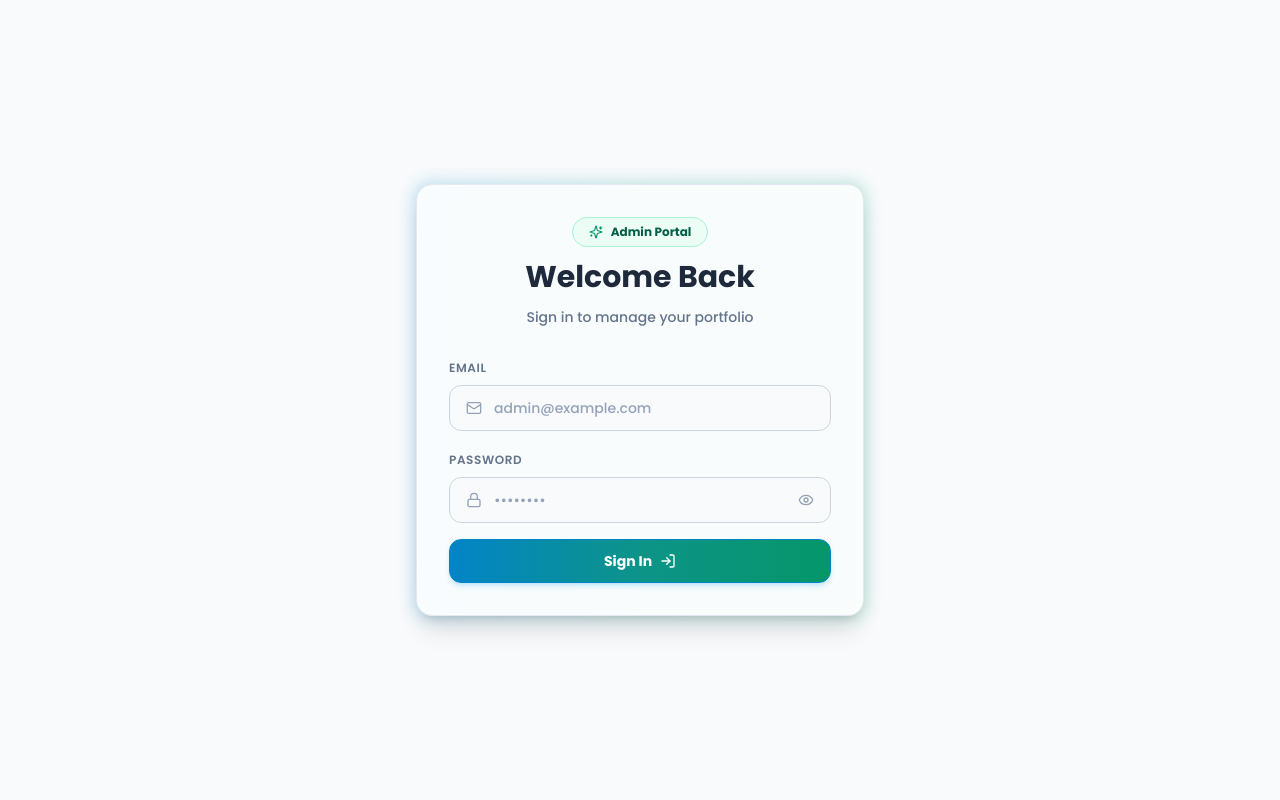
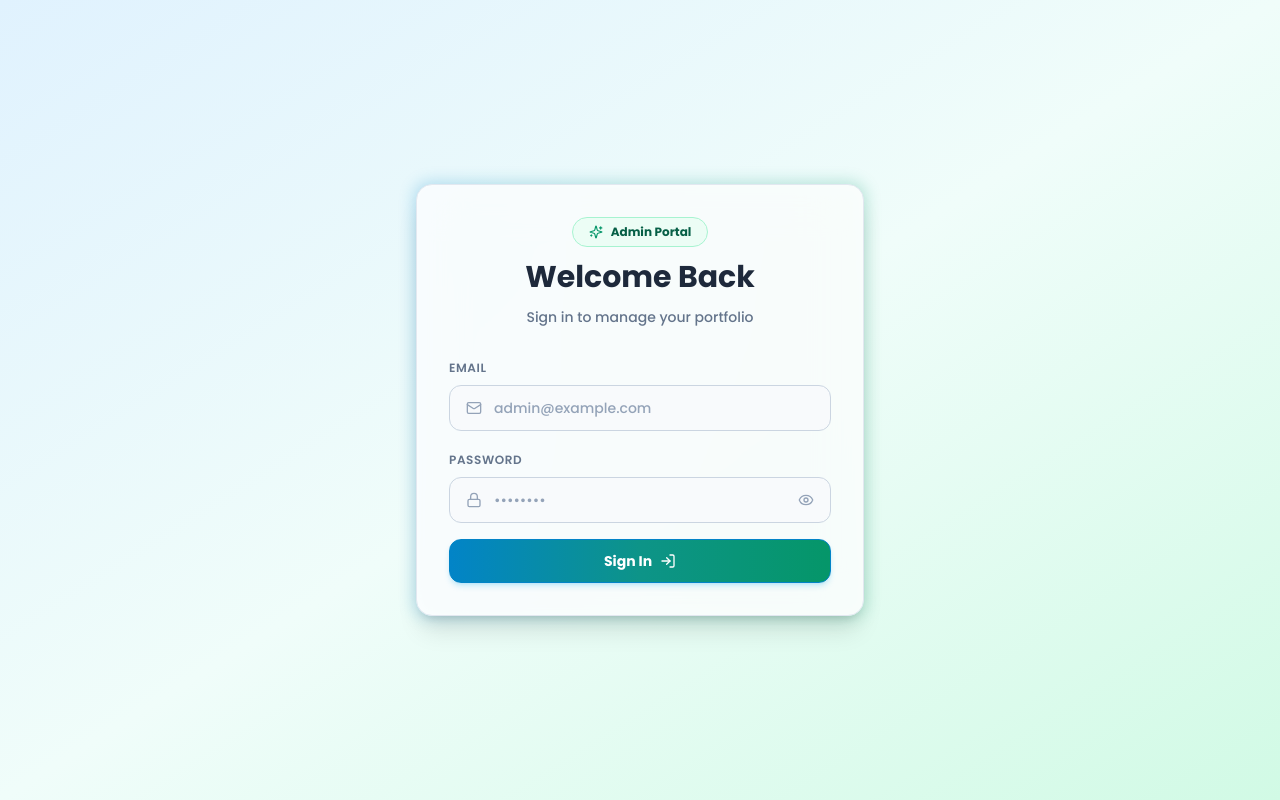
Before and after one commit to bilker29/Portofolio_V5, a React (Vite) app: page /login in a window 1280 px wide. Built offline with nearby package versions, Linux system fonts and the light colour scheme.

Commit message:
style: enhance background theme with vibrant light sky blue and emerald green gradient mesh

```diff
--- a/src/Pages/Dashboard.jsx
+++ b/src/Pages/Dashboard.jsx
@@ -104,7 +104,7 @@ export default function Dashboard() {
   );
 
   return (
-    <div className="flex text-slate-800 bg-slate-50" style={{ height: "100dvh" }}>
+    <div className="flex text-slate-800 bg-gradient-to-br from-sky-50 via-teal-50/60 to-emerald-50" style={{ height: "100dvh" }}>
       {/* Mobile overlay */}
       {sidebarOpen && (
         <div
@@ -115,7 +115,7 @@ export default function Dashboard() {
 
       {/* Sidebar - desktop: sticky, tinggi 100dvh */}
       <aside
-        className="hidden lg:flex w-60 shrink-0 flex-col border-r border-slate-200 bg-white/90 backdrop-blur-xl"
+        className="hidden lg:flex w-60 shrink-0 flex-col border-r border-sky-200/60 bg-white/90 backdrop-blur-xl shadow-sm"
         style={{ height: "100dvh", position: "sticky", top: 0 }}
       >
         <SidebarContent />
@@ -123,7 +123,7 @@ export default function Dashboard() {
 
       {/* Sidebar - mobile drawer */}
       <aside
-        className={`fixed inset-y-0 left-0 z-30 w-60 flex flex-col border-r border-slate-200 bg-white backdrop-blur-xl transition-transform duration-300 lg:hidden ${
+        className={`fixed inset-y-0 left-0 z-30 w-60 flex flex-col border-r border-sky-200/60 bg-white backdrop-blur-xl transition-transform duration-300 lg:hidden ${
           sidebarOpen ? "translate-x-0" : "-translate-x-full"
         }`}
       >
@@ -131,7 +131,7 @@ export default function Dashboard() {
       </aside>
 
       {/* Main area */}
-      <div className="flex-1 flex flex-col min-w-0 min-h-0 bg-slate-50">
+      <div className="flex-1 flex flex-col min-w-0 min-h-0 bg-transparent">
         {/* Mobile topbar */}
         <div className="lg:hidden flex items-center gap-3 px-4 py-3 border-b border-slate-200 bg-white/90 backdrop-blur-xl shrink-0">
           <button
--- a/src/Pages/Login.jsx
+++ b/src/Pages/Login.jsx
@@ -39,7 +39,7 @@ export default function Login() {
   };
 
   return (
-    <div className="min-h-screen flex items-center justify-center px-4 bg-slate-50">
+    <div className="min-h-screen flex items-center justify-center px-4 bg-gradient-to-br from-sky-100 via-teal-50 to-emerald-100 relative overflow-hidden">
       <div className="w-full max-w-md">
         <div className="relative group">
           <div className="absolute -inset-0.5 bg-gradient-to-r from-[#0284c7] via-[#0d9488] to-[#059669] rounded-2xl blur opacity-25 group-hover:opacity-40 transition duration-700" />
--- a/src/Pages/WelcomeScreen.jsx
+++ b/src/Pages/WelcomeScreen.jsx
@@ -94,7 +94,7 @@ const WelcomeScreen = ({ onLoadingComplete }) => {
     <AnimatePresence>
       {isLoading && (
         <motion.div
-          className="fixed inset-0 bg-slate-50"
+          className="fixed inset-0 bg-gradient-to-br from-sky-100 via-teal-50 to-emerald-100"
           initial={{ opacity: 0 }}
           animate={{ opacity: 1 }}
           exit="exit"
--- a/src/components/Background.jsx
+++ b/src/components/Background.jsx
@@ -43,29 +43,33 @@ const AnimatedBackground = () => {
   }, []);
 
   return (
-    <div className="fixed inset-0 bg-gradient-to-br from-slate-50 via-sky-50/50 to-teal-50/40 pointer-events-none -z-50 overflow-hidden">
+    <div className="fixed inset-0 bg-[radial-gradient(ellipse_80%_80%_at_50%_-20%,rgba(186,230,253,0.9),rgba(209,250,229,0.7))] bg-gradient-to-br from-sky-200/70 via-teal-100/80 to-emerald-200/70 pointer-events-none -z-50 overflow-hidden">
+      {/* Mesh Radial Light Accents */}
+      <div className="absolute top-0 left-1/4 w-[600px] h-[600px] bg-[radial-gradient(circle_at_center,rgba(56,189,248,0.45),transparent_70%)] filter blur-3xl"></div>
+      <div className="absolute bottom-0 right-1/4 w-[600px] h-[600px] bg-[radial-gradient(circle_at_center,rgba(52,211,153,0.45),transparent_70%)] filter blur-3xl"></div>
+
       {/* Dynamic Ambient Orbs */}
       <div className="absolute inset-0">
         <div
           ref={(ref) => (blobRefs.current[0] = ref)}
-          className="absolute -top-10 -left-10 md:w-[450px] md:h-[450px] w-72 h-72 bg-sky-400/30 rounded-full mix-blend-multiply filter blur-[120px] animate-blob"
+          className="absolute -top-10 -left-10 md:w-[550px] md:h-[550px] w-80 h-80 bg-sky-400/50 rounded-full mix-blend-multiply filter blur-[90px] animate-blob"
         ></div>
         <div
           ref={(ref) => (blobRefs.current[1] = ref)}
-          className="absolute top-1/4 -right-10 md:w-[500px] md:h-[500px] w-80 h-80 bg-teal-400/25 rounded-full mix-blend-multiply filter blur-[130px] animate-blob animation-delay-2000 hidden sm:block"
+          className="absolute top-1/4 -right-10 md:w-[600px] md:h-[600px] w-96 h-96 bg-emerald-400/45 rounded-full mix-blend-multiply filter blur-[100px] animate-blob animation-delay-2000 hidden sm:block"
         ></div>
         <div
           ref={(ref) => (blobRefs.current[2] = ref)}
-          className="absolute bottom-10 left-10 md:w-[450px] md:h-[450px] w-72 h-72 bg-emerald-400/25 rounded-full mix-blend-multiply filter blur-[120px] animate-blob animation-delay-4000"
+          className="absolute bottom-10 left-10 md:w-[500px] md:h-[500px] w-80 h-80 bg-teal-400/45 rounded-full mix-blend-multiply filter blur-[90px] animate-blob animation-delay-4000"
         ></div>
         <div
           ref={(ref) => (blobRefs.current[3] = ref)}
-          className="absolute top-2/3 right-1/4 md:w-[400px] md:h-[400px] w-64 h-64 bg-cyan-400/20 rounded-full mix-blend-multiply filter blur-[110px] animate-blob hidden sm:block"
+          className="absolute top-2/3 right-1/4 md:w-[450px] md:h-[450px] w-72 h-72 bg-cyan-400/40 rounded-full mix-blend-multiply filter blur-[85px] animate-blob hidden sm:block"
         ></div>
       </div>
 
       {/* Modern Cyber Grid Pattern */}
-      <div className="absolute inset-0 bg-[linear-gradient(to_right,#0284c70d_1px,transparent_1px),linear-gradient(to_bottom,#0284c70d_1px,transparent_1px)] bg-[size:32px_32px] opacity-60"></div>
+      <div className="absolute inset-0 bg-[linear-gradient(to_right,#0284c71a_1px,transparent_1px),linear-gradient(to_bottom,#0d94881a_1px,transparent_1px)] bg-[size:36px_36px] opacity-80"></div>
     </div>
   );
 };
--- a/src/index.css
+++ b/src/index.css
@@ -15,7 +15,8 @@
 html,
 body {
     overflow-x: hidden;
-    background: #f8fafc;
+    background: linear-gradient(135deg, #e0f2fe 0%, #e6fffa 35%, #ecfdf5 70%, #bae6fd 100%);
+    background-attachment: fixed;
     color: #0f172a;
     scroll-behavior: smooth !important;
 }
@@ -150,10 +151,11 @@ body {
 
 /* Glassmorphism & Custom Card Utilities */
 .glass-card {
-    background: rgba(255, 255, 255, 0.85);
-    backdrop-filter: blur(16px);
-    -webkit-backdrop-filter: blur(16px);
-    border: 1px solid rgba(226, 232, 240, 0.8);
+    background: rgba(255, 255, 255, 0.82);
+    backdrop-filter: blur(20px);
+    -webkit-backdrop-filter: blur(20px);
+    border: 1px solid rgba(186, 230, 253, 0.7);
+    box-shadow: 0 10px 30px -10px rgba(2, 132, 199, 0.1), 0 4px 15px -3px rgba(16, 185, 129, 0.08);
 }
 
 .glass-card-hover {
@@ -162,8 +164,8 @@ body {
 
 .glass-card-hover:hover {
     background: rgba(255, 255, 255, 0.95);
-    border-color: rgba(56, 189, 248, 0.5);
-    box-shadow: 0 20px 40px -15px rgba(2, 132, 199, 0.15), 0 0 20px -5px rgba(13, 148, 136, 0.1);
+    border-color: rgba(56, 189, 248, 0.6);
+    box-shadow: 0 20px 40px -15px rgba(2, 132, 199, 0.2), 0 0 25px -5px rgba(13, 148, 136, 0.15);
     transform: translateY(-4px);
 }
 
```
